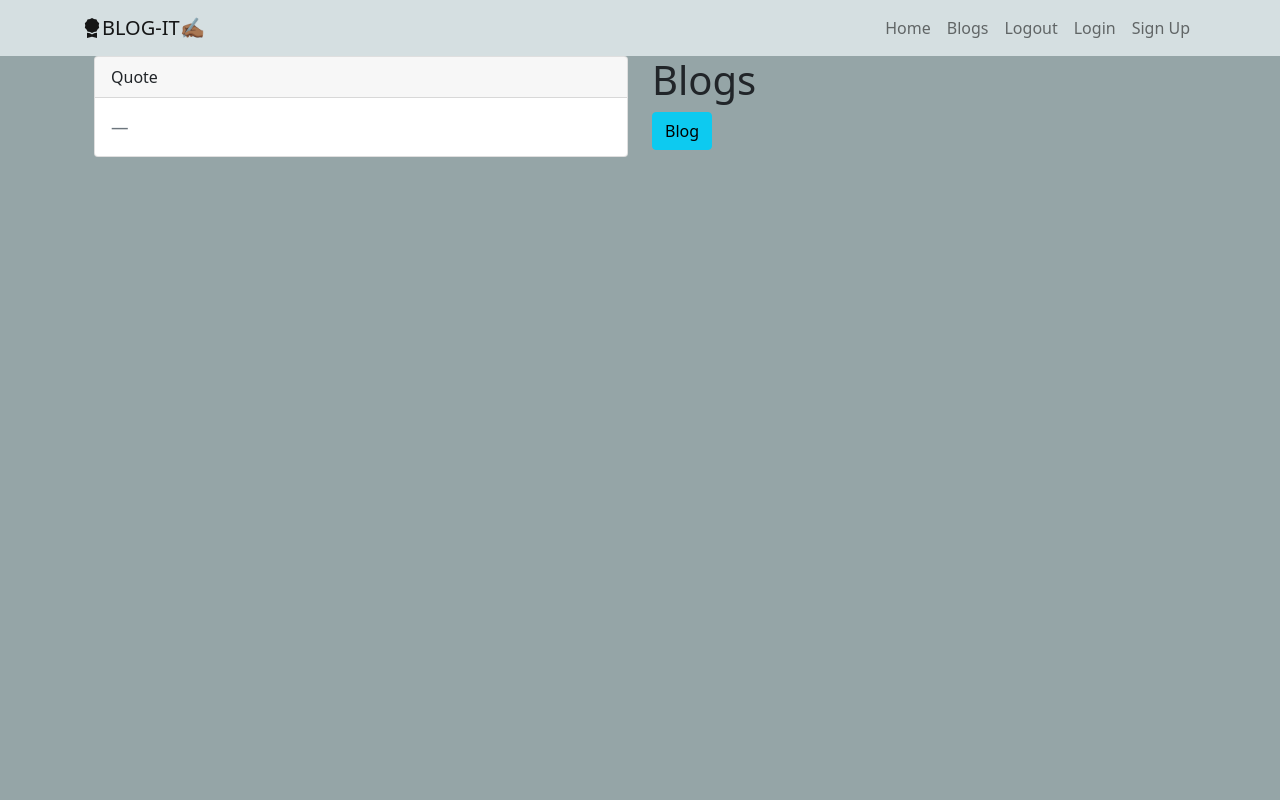
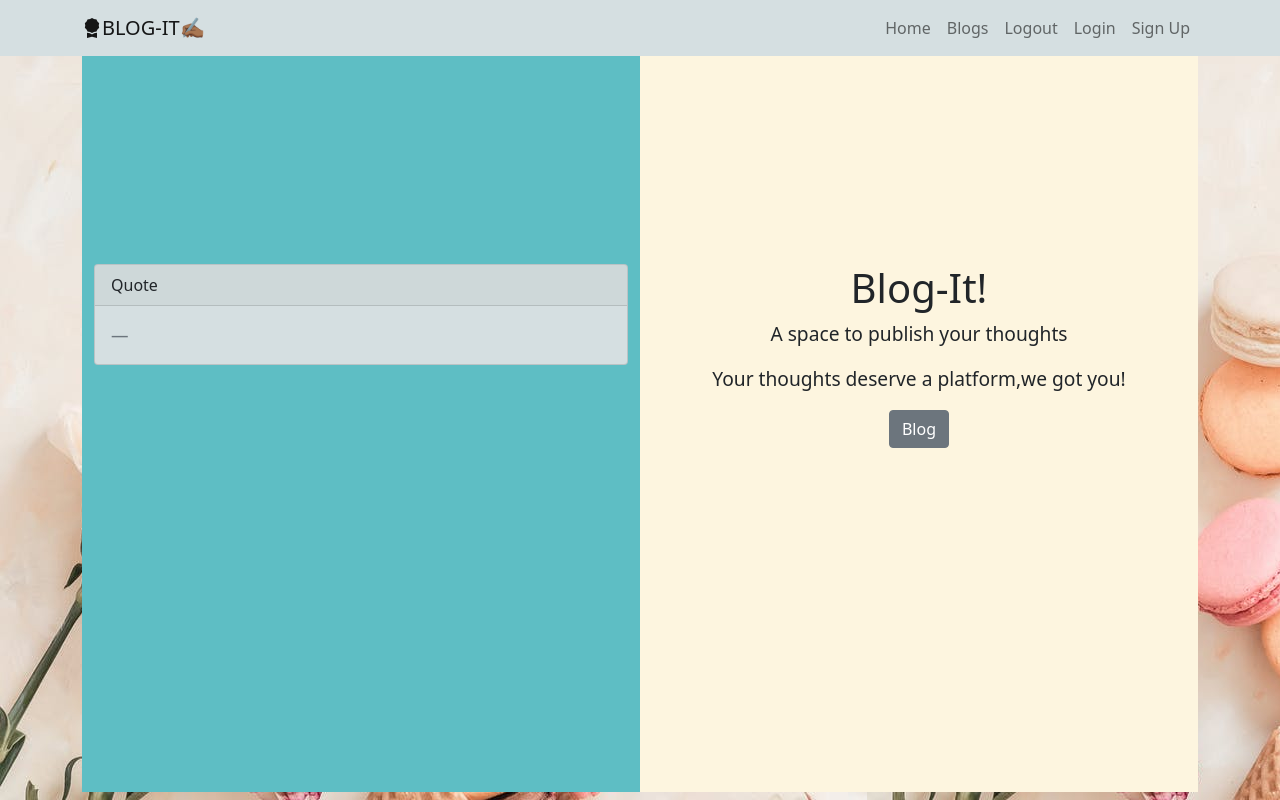
Before and after one commit to Paullete/my-blog, a Flask app: page / in a window 1280 px wide. Run offline with Flask 2, Linux system fonts and the light colour scheme; a user stored in the database is signed in; data that the repository does not hold is empty.

Commit message:
code and style changes

```diff
--- a/app/static/css/register.css
+++ b/app/static/css/register.css
@@ -6,7 +6,7 @@
 
   body {
     font-family: "Open Sans", Helvetica, Arial, sans-serif;
-    background: #95A5A7;
+    background: #FDF5DF;
 
   }
 
@@ -39,7 +39,7 @@
     height: 100%;
     transition: transform 1.2s ease-in-out;
     padding: 50px 30px 0;
-    background: #b8c9cc;
+    background: #5EBEC4;
     box-shadow: inset 9.91px 9.91px 15px #A7B7BA, inset -9.91px -9.91px 15px #C9DBDE;
   }
 
--- a/app/static/css/styles.css
+++ b/app/static/css/styles.css
@@ -1,5 +1,6 @@
 body {
-  background: #95A5A7;
+  /* background: #95A5A7; */
+  background-image: url("../pexels-photo-7296698.jpeg");
 }
 
 /* navbar */
@@ -11,6 +12,37 @@ body {
   background: #d5dfe1 !important;
   border-radius: 0.5em;
   box-shadow: inset 9.91px 9.91px 15px #C2CBCD, inset -9.91px -9.91px 15px #E8F3F5;
+}
+.blog-container {
+  text-align: center;
+}
+.quote-card {
+ margin-top: 13em;
+ background: #d5dfe1;
+}
+
+.quote-container {
+
+  background: #5EBEC4;
+  background-position: center;
+  background-size: cover;
+  height: 92vh;
+}
+
+.blog-container {
+
+  background: #FDF5DF;
+  background-position: center;
+  background-size: cover;
+  height: 92vh;
+}
+
+.blog-cont {
+  margin-top: 13em;
+}
+
+.blog-cont p {
+  font-size: larger;
 }
 
 
--- a/app/templates/home.html
+++ b/app/templates/home.html
@@ -4,8 +4,8 @@
     <div class="container">
         <div class="row">
 <!--            random quote-->
-            <div class="col-md-6">
-                <div class="card">
+            <div class="col-md-6 quote-container">
+                <div class="card quote-card">
                   <div class="card-header">
                     Quote
                   </div>
@@ -18,9 +18,13 @@
                 </div>
             </div>
 <!--            post blog-->
-            <div class="col-md-6">
-                <h1>Blogs</h1>
-               <a href="/blog"><button class="btn btn-info btn1">Blog</button></a>
+            <div class="col-md-6 blog-container">
+              <div class="blog-cont">
+                <h1>Blog-It!</h1>
+                <p>A space to publish your thoughts</p>
+                <p>Your thoughts deserve a platform,we got you!</p>
+               <a href="/blog"><button class="btn btn-secondary btn1">Blog</button></a>
+              </div>
             </div>
         </div>
     </div>
```
Also changed, not shown: app/static/pexels-photo-7296698.jpeg (added). Lines whose indentation alone changed are shown as unchanged.
